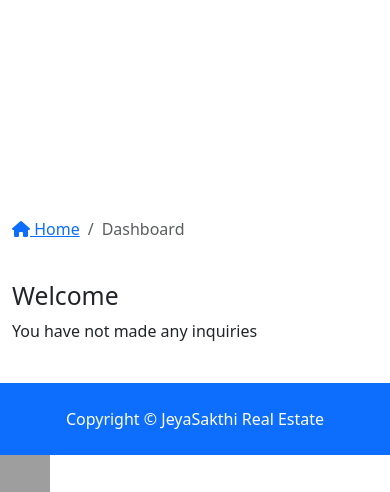
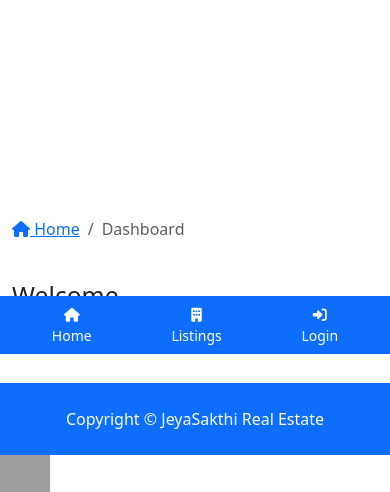
Before and after one commit to saravanakumar30061997/jeyasakthi-realestate, a Django app: page /accounts/dashboard/ in a window 390 px wide. Shown: the part 490-982 px from the top of the page. Run offline with Django 5.2, Linux system fonts and the light colour scheme; data that the repository does not hold is empty; some libraries are stand-ins or nearby versions; grey boxes are pictures that could not be loaded.

Commit message:
changed css

```diff
--- a/templates/partials/_navbar.html
+++ b/templates/partials/_navbar.html
@@ -96,3 +96,31 @@
 </div>
 </div>
 </nav>
+
+<!-- Bottom Navbar (Mobile Only) -->
+<nav class="navbar navbar-dark bg-primary fixed-bottom d-md-none">
+    <div class="container d-flex justify-content-around">
+        <a class="nav-link text-white" href="{% url 'index' %}">
+            <i class="fas fa-home"></i><br>Home
+        </a>
+        <a class="nav-link text-white" href="{% url 'listings' %}">
+            <i class="fas fa-building"></i><br>Listings
+        </a>
+        {% if user.is_authenticated %}
+        <a class="nav-link text-white" href="{% url 'dashboard' %}">
+            <i class="fas fa-user"></i><br>Dashboard
+        </a>
+        {% else %}
+        <a class="nav-link text-white" href="{% url 'login' %}">
+            <i class="fas fa-sign-in-alt"></i><br>Login
+        </a>
+        {% endif %}
+    </div>
+</nav>
+
+<style>
+    .fixed-bottom .nav-link {
+        font-size: 14px;
+        text-align: center;
+    }
+</style>
--- a/templates/partials/_topbar.html
+++ b/templates/partials/_topbar.html
@@ -12,7 +12,7 @@
             </div>
             <div class="col-md-4">
                 <div class="social text-right">
-                    <a href="#"><i class="fab fa-x-twitter"></i></a>
+                    <a href="https://x.com/JeyaSakthiHomes"><i class="fab fa-x-twitter"></i></a>
                     <a href="#"><i class="fab fa-facebook"></i></a>
                     <a href="#"><i class="fab fa-linkedin"></i></a>
                     <a href="#"><i class="fab fa-instagram"></i></a>
```
Also changed, not shown: 1 other file.
